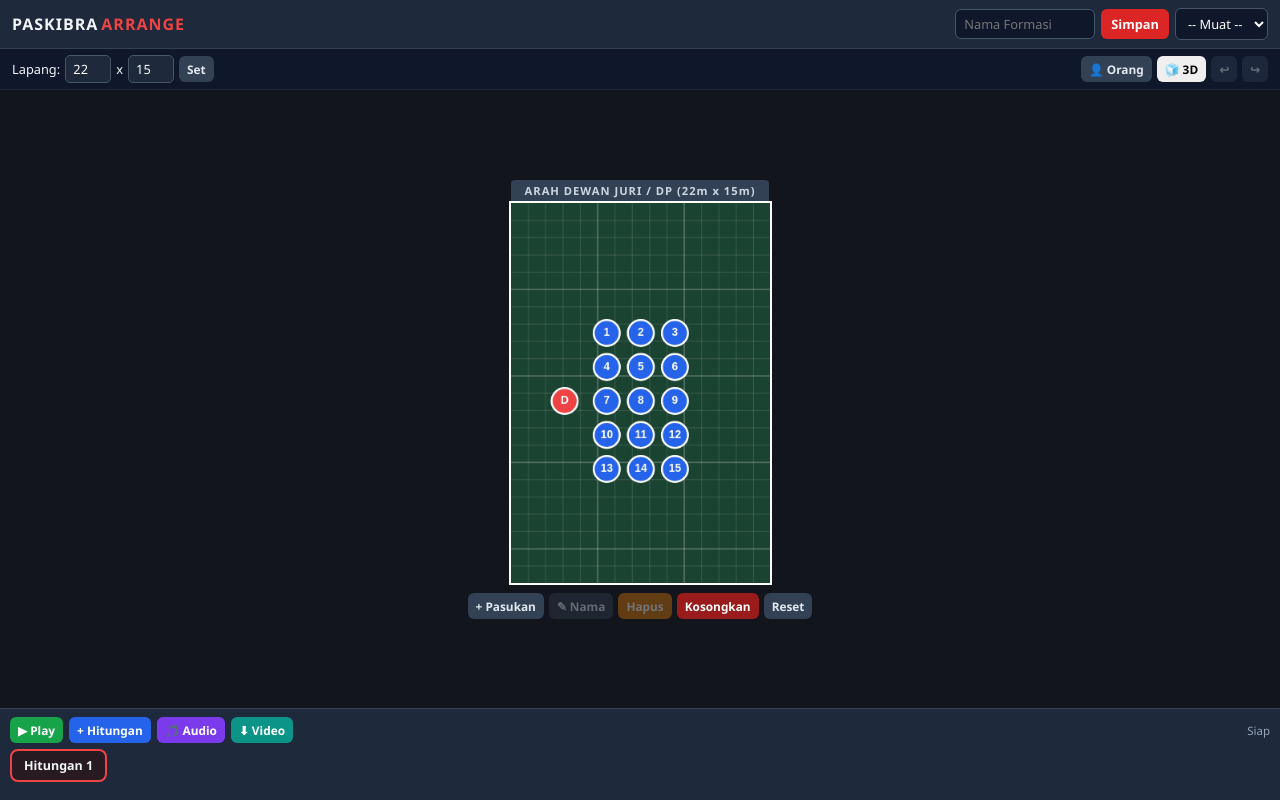
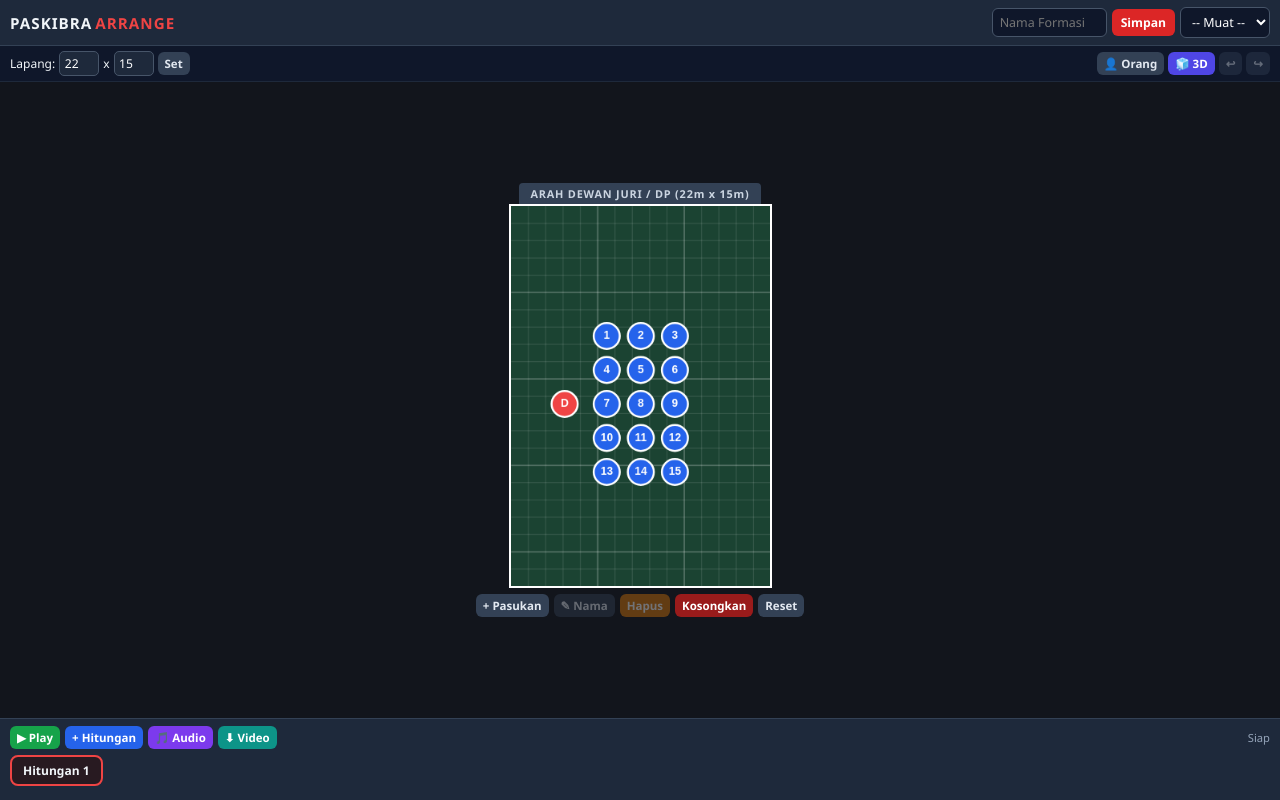
Before and after one commit to cindiadetia25-beep/Formations_Arrange, a plain HTML site: page index.html in a window 1280 px wide. Drawn offline with nearby package versions, Linux system fonts and the light colour scheme; no server answers.

Commit message:
Update style.css

```diff
--- a/style.css
+++ b/style.css
@@ -11,7 +11,7 @@ body {
   color: #f1f5f9;
   display: flex;
   flex-direction: column;
-  height: 100dvh; /* Menyesuaikan tinggi layar dinamis HP (termasuk bilah browser) */
+  height: 100dvh;
   min-height: -webkit-fill-available;
   overflow: hidden;
   user-select: none;
@@ -19,18 +19,19 @@ body {
 
 .toolbar {
   background-color: #1e293b;
-  padding: 8px 12px;
+  padding: 7px 10px;
   display: flex;
   flex-wrap: wrap;
   justify-content: space-between;
   align-items: center;
-  gap: 8px;
+  gap: 6px;
   border-bottom: 1px solid #334155;
+  flex-shrink: 0;
 }
 
 .brand {
   font-weight: 800;
-  font-size: 1rem;
+  font-size: 0.95rem;
   letter-spacing: 1px;
 }
 
@@ -41,54 +42,54 @@ body {
 
 .actions {
   display: flex;
-  gap: 6px;
-  flex-wrap: wrap;
+  gap: 5px;
   align-items: center;
 }
 
 .sub-toolbar {
   background-color: #0f172a;
-  padding: 6px 12px;
+  padding: 5px 10px;
   display: flex;
   justify-content: space-between;
   align-items: center;
   border-bottom: 1px solid #1e293b;
-  font-size: 0.8rem;
+  font-size: 0.75rem;
+  flex-shrink: 0;
 }
 
 .field-size-group, .history-group {
   display: flex;
   align-items: center;
-  gap: 5px;
+  gap: 4px;
 }
 
 input[type="text"], select {
   background: #0f172a;
   border: 1px solid #475569;
   color: white;
-  padding: 5px 8px;
+  padding: 5px 7px;
   border-radius: 6px;
-  font-size: 0.8rem;
-  max-width: 140px;
+  font-size: 0.78rem;
+  max-width: 115px;
 }
 
 input[type="number"] {
   background: #1e293b;
   border: 1px solid #475569;
   color: white;
-  padding: 4px 6px;
+  padding: 3px 4px;
   border-radius: 5px;
-  width: 46px;
+  width: 40px;
   text-align: center;
-  font-size: 0.8rem;
+  font-size: 0.76rem;
 }
 
 .btn {
-  padding: 6px 10px;
+  padding: 5px 9px;
   border: none;
   border-radius: 6px;
   font-weight: 600;
-  font-size: 0.8rem;
+  font-size: 0.76rem;
   cursor: pointer;
 }
 
@@ -97,8 +98,8 @@ input[type="number"] {
 }
 
 .btn.small {
-  padding: 5px 8px;
-  font-size: 0.74rem;
+  padding: 4px 7px;
+  font-size: 0.72rem;
 }
 
 .btn:disabled {
@@ -114,6 +115,7 @@ input[type="number"] {
 .btn.add { background: #2563eb; color: white; }
 .btn.purple { background: #7c3aed; color: white; }
 .btn.teal { background: #0d9488; color: white; }
+.btn.indigo { background: #4f46e5; color: white; }
 
 .workspace {
   flex: 1;
@@ -123,26 +125,28 @@ input[type="number"] {
   justify-content: center;
   padding: 6px;
   overflow: hidden;
+  min-height: 0;
 }
 
 .field-info {
   background: #334155;
-  padding: 3px 14px;
+  padding: 3px 12px;
   border-radius: 4px 4px 0 0;
-  font-size: 0.7rem;
+  font-size: 0.68rem;
   font-weight: bold;
-  letter-spacing: 1px;
+  letter-spacing: 0.8px;
   color: #cbd5e1;
 }
 
-#canvas-container {
+#canvas-container, #canvas-3d-container {
   background-color: #1b4332;
   border: 2px solid #ffffff;
   touch-action: none;
+  overflow: hidden;
 }
 
 .quick-tools {
-  margin-top: 8px;
+  margin-top: 6px;
   display: flex;
   flex-wrap: wrap;
   justify-content: center;
@@ -152,20 +156,20 @@ input[type="number"] {
 .timeline-panel {
   background-color: #1e293b;
   border-top: 1px solid #334155;
-  padding: 8px 10px 14px 10px; /* Tambah ruang bawah agar tidak mepet navigasi HP */
-  flex-shrink: 0; /* Mencegah panel bawah tergencet/terpotong */
+  padding: 7px 10px 12px 10px;
+  flex-shrink: 0;
 }
 
 .playback-controls {
   display: flex;
   align-items: center;
   flex-wrap: wrap;
-  gap: 6px;
+  gap: 5px;
   margin-bottom: 6px;
 }
 
 .status {
-  font-size: 0.72rem;
+  font-size: 0.7rem;
   color: #94a3b8;
   margin-left: auto;
 }
@@ -177,10 +181,10 @@ input[type="number"] {
   background: #2e1065;
   border: 1px solid #7c3aed;
   color: #ddd6fe;
-  font-size: 0.72rem;
+  font-size: 0.7rem;
   padding: 3px 8px;
   border-radius: 5px;
-  margin-bottom: 6px;
+  margin-bottom: 5px;
 }
 
 .btn-remove-audio {
@@ -196,18 +200,18 @@ input[type="number"] {
   display: flex;
   gap: 6px;
   overflow-x: auto;
-  padding-bottom: 4px;
+  padding-bottom: 2px;
 }
 
 .scene-card {
   background: #0f172a;
   border: 2px solid #334155;
-  padding: 6px 12px;
+  padding: 5px 11px;
   border-radius: 8px;
-  min-width: 85px;
+  min-width: 82px;
   text-align: center;
   cursor: pointer;
-  font-size: 0.78rem;
+  font-size: 0.75rem;
   font-weight: bold;
   white-space: nowrap;
 }
@@ -217,13 +221,14 @@ input[type="number"] {
   background: #281a21;
 }
 
+/* Custom Pop-up Modal */
 .modal-overlay {
   position: fixed;
   top: 0;
   left: 0;
   width: 100%;
   height: 100%;
-  background: rgba(0, 0, 0, 0.75);
+  background: rgba(0, 0, 0, 0.78);
   display: flex;
   align-items: center;
   justify-content: center;
@@ -235,23 +240,32 @@ input[type="number"] {
   background: #1e293b;
   border: 1px solid #475569;
   border-radius: 12px;
-  padding: 20px;
+  padding: 18px;
   width: 100%;
-  max-width: 340px;
+  max-width: 320px;
   text-align: center;
 }
 
 .modal-box h3 {
-  font-size: 1.05rem;
+  font-size: 1rem;
   margin-bottom: 8px;
   color: #f8fafc;
 }
 
 .modal-box p {
-  font-size: 0.88rem;
+  font-size: 0.85rem;
   color: #cbd5e1;
-  margin-bottom: 18px;
+  margin-bottom: 14px;
   line-height: 1.4;
+}
+
+.modal-input {
+  width: 100% !important;
+  max-width: 100% !important;
+  margin-bottom: 14px;
+  padding: 8px 10px !important;
+  font-size: 0.9rem !important;
+  text-align: center;
 }
 
 .modal-buttons {
@@ -262,7 +276,7 @@ input[type="number"] {
 
 .modal-buttons .btn {
   min-width: 85px;
-  padding: 8px 14px;
+  padding: 7px 14px;
 }
 
 .hidden {
```
